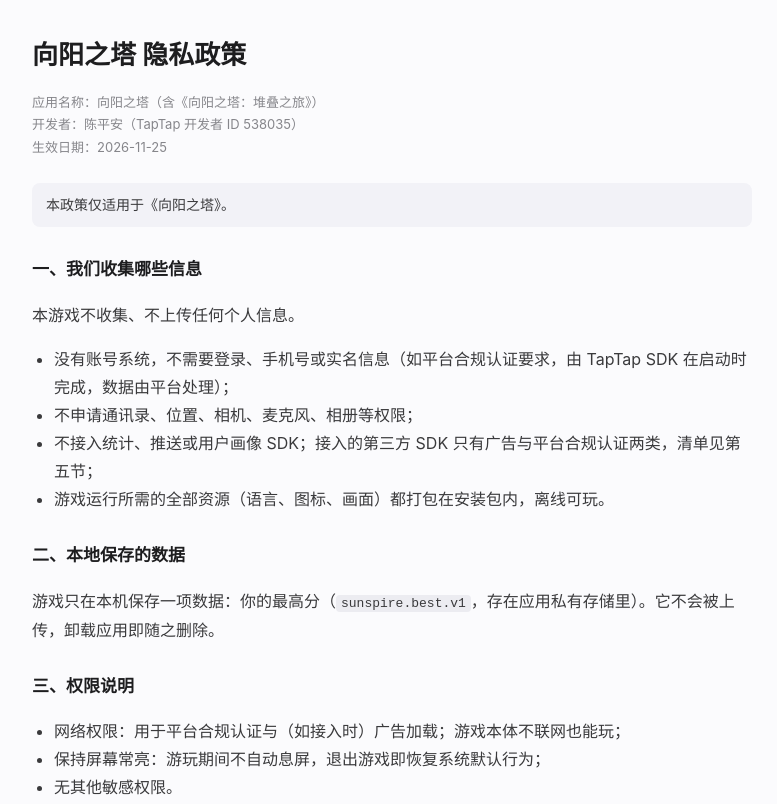
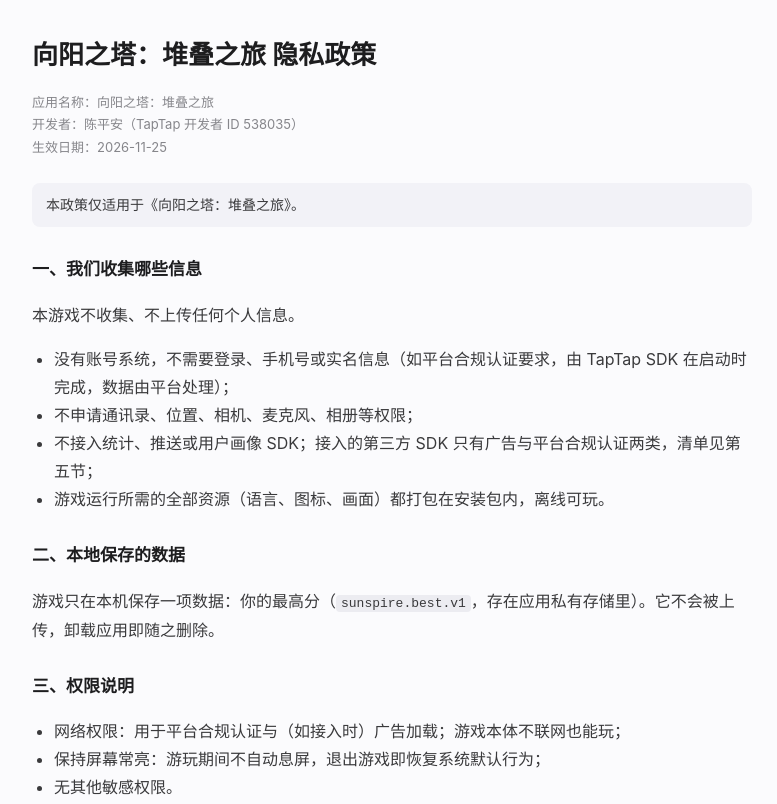
Before and after one commit to chenpipi0807/TAPTAP-PIPCHEN, a plain HTML site: page sunspire/index.html in a window 1280 px wide. Shown: the top 804 px of the page, without its empty margins (248-1025 px from the left). Drawn offline with Linux system fonts and the light colour scheme.

Commit message:
fix(sunspire): 隐私政策页游戏名与商店标题一致（向阳之塔：堆叠之旅）

```diff
--- a/sunspire/index.html
+++ b/sunspire/index.html
@@ -4,7 +4,7 @@
 <meta charset="utf-8">
 <meta name="viewport" content="width=device-width,initial-scale=1,viewport-fit=cover">
 <meta name="google" content="notranslate">
-<title>向阳之塔 隐私政策</title>
+<title>向阳之塔：堆叠之旅 隐私政策</title>
 <style>
   :root { color-scheme: light dark; }
   body { margin: 0; padding: 32px 20px 64px; font: 16px/1.75 -apple-system, "PingFang SC", "Microsoft YaHei", system-ui, sans-serif; color: #1d1d1f; background: #fbfbfd; }
@@ -26,9 +26,9 @@
 </head>
 <body>
 <main>
-  <h1>向阳之塔 隐私政策</h1>
-  <p class="meta">应用名称：向阳之塔（含《向阳之塔：堆叠之旅》） <br>开发者：陈平安（TapTap 开发者 ID 538035）<br>生效日期：2026-11-25</p>
-  <p class="scope">本政策仅适用于《向阳之塔》。</p>
+  <h1>向阳之塔：堆叠之旅 隐私政策</h1>
+  <p class="meta">应用名称：向阳之塔：堆叠之旅 <br>开发者：陈平安（TapTap 开发者 ID 538035）<br>生效日期：2026-11-25</p>
+  <p class="scope">本政策仅适用于《向阳之塔：堆叠之旅》。</p>
 
   <h2>一、我们收集哪些信息</h2>
   <p>本游戏不收集、不上传任何个人信息。</p>
```
Also changed, not shown: index.html (+1 -1 lines).
